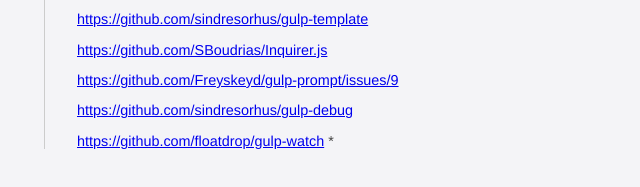
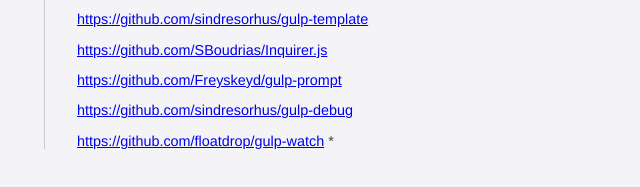
Before and after one commit to kuddl/kuddl.github.io, a plain HTML site: page posts/00005_2014-10-30.html in a window 1280 px wide. Shown: the part 1055-1242 px from the top of the page, 316-956 px from the left. Drawn offline with Linux system fonts and the light colour scheme.

Commit message:
Update 2014-11-03T21:09:21.544Z

```diff
--- a/posts/00005_2014-10-30.html
+++ b/posts/00005_2014-10-30.html
@@ -20,7 +20,7 @@
 <li><a href="https://www.npmjs.org/package/gulp-json-editor">https://www.npmjs.org/package/gulp-json-editor</a></li>
 <li><a href="https://github.com/sindresorhus/gulp-template">https://github.com/sindresorhus/gulp-template</a></li>
 <li><a href="https://github.com/SBoudrias/Inquirer.js">https://github.com/SBoudrias/Inquirer.js</a></li>
-<li><a href="https://github.com/Freyskeyd/gulp-prompt/issues/9">https://github.com/Freyskeyd/gulp-prompt/issues/9</a></li>
+<li><a href="https://github.com/Freyskeyd/gulp-prompt">https://github.com/Freyskeyd/gulp-prompt</a></li>
 <li><a href="https://github.com/sindresorhus/gulp-debug">https://github.com/sindresorhus/gulp-debug</a></li>
 <li><a href="https://github.com/floatdrop/gulp-watch">https://github.com/floatdrop/gulp-watch</a>
 *</li>
```
